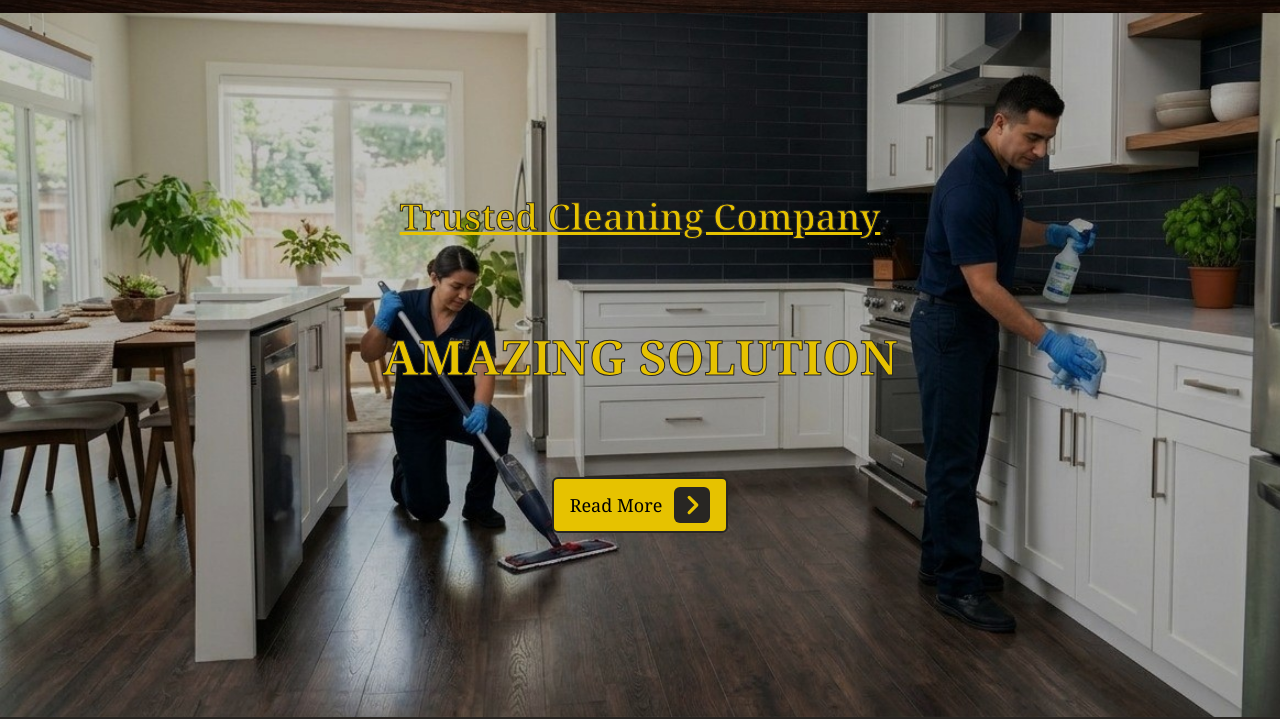
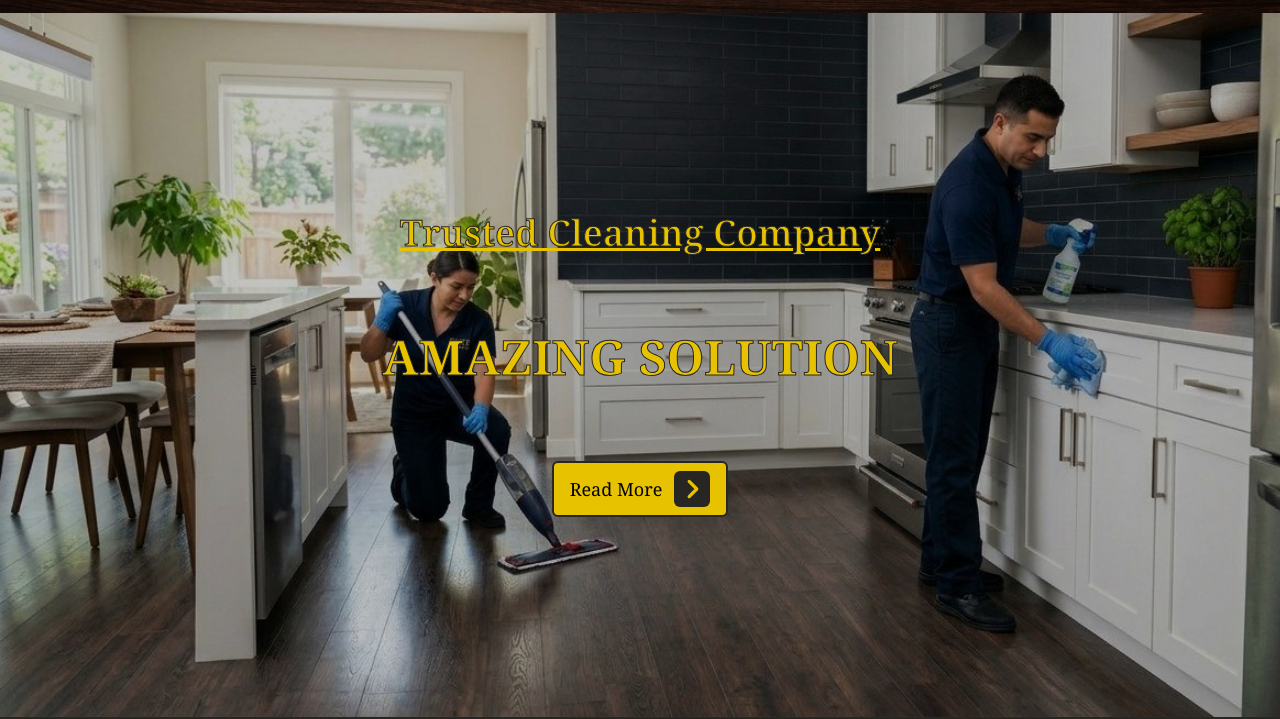
Before and after one commit to leonardo-collazo/johan-landing-page, a website with bundled scripts: page index.html in a window 1280 px wide. Shown: the part 83-802 px from the top of the page. Built offline with nearby package versions, Linux system fonts and the light colour scheme.

Commit message:
Improved hero section

```diff
--- a/index.html
+++ b/index.html
@@ -241,7 +241,7 @@
         class="h-[calc(100vh-var(--header-height))] flex justify-center items-center bg-hero-background-small-1 mobile-large:bg-hero-background-medium-1 lg:bg-hero-background-large-1 bg-cover bg-no-repeat transition-all duration-300"
       >
         <div
-          class="w-full h-full max-w-screen-lg flex flex-col justify-center items-center gap-24 px-6"
+          class="w-full h-full max-w-screen-lg flex flex-col justify-center items-center gap-[clamp(2rem,10vh,6rem)] px-6"
         >
           <!-- First Text -->
           <h1
```
Also changed, not shown: src/css/output.css.
